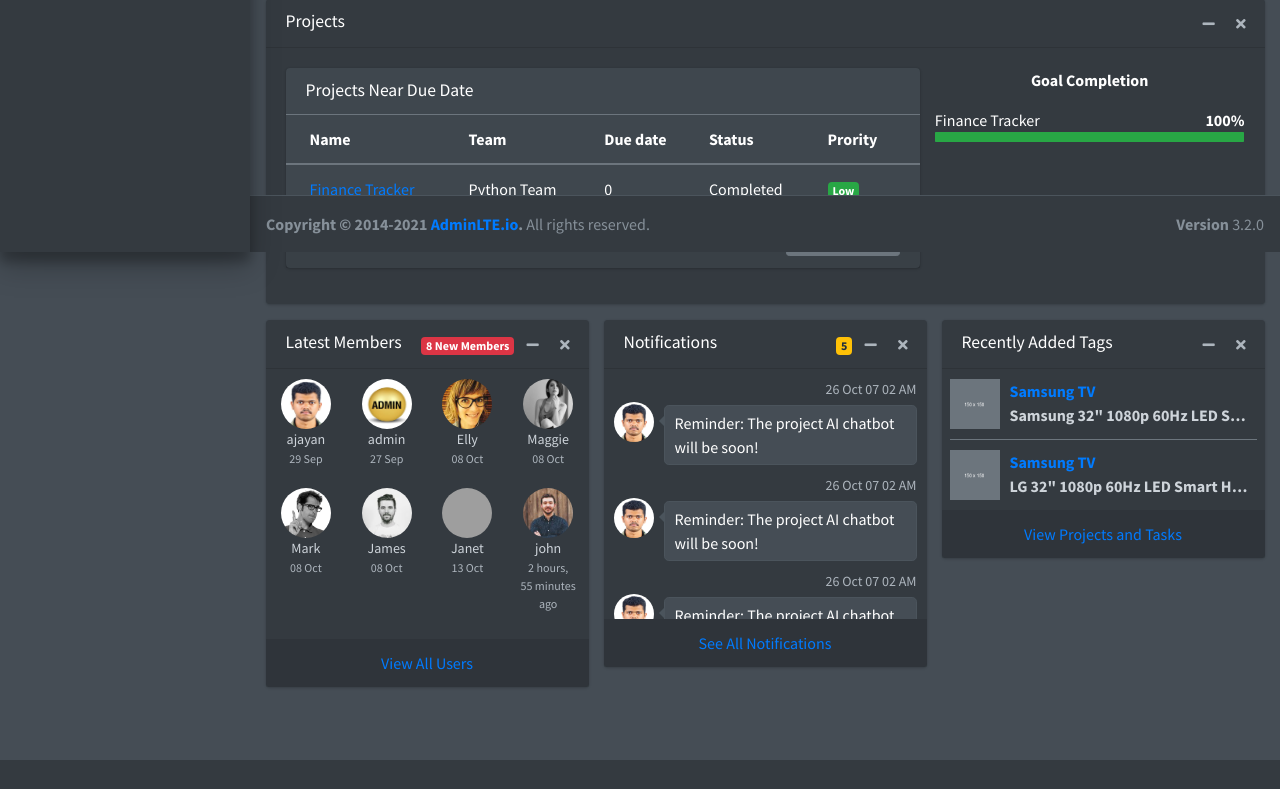
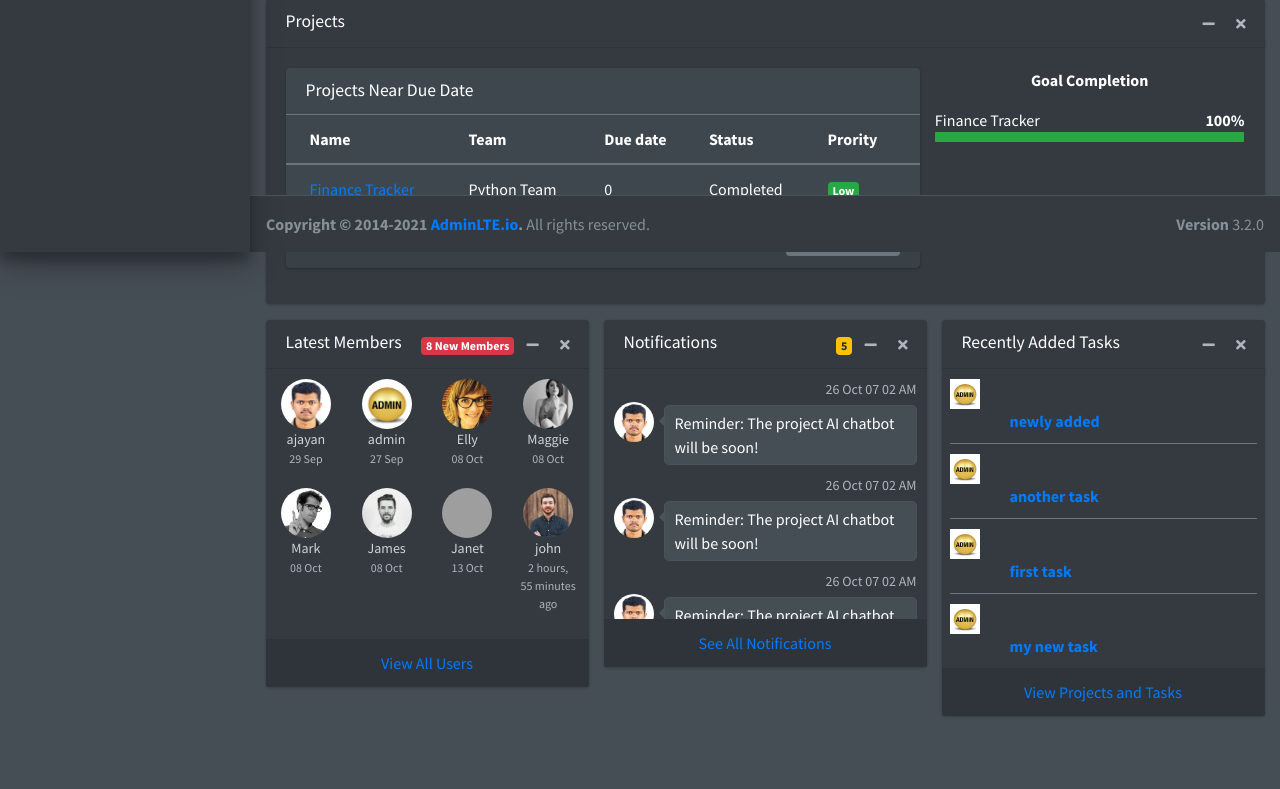
Before and after one commit to ajayakumar4741/project-management-system, a Django app: page / in a window 1280 px wide. Shown: the part 548-1337 px from the top of the page. Before the commit the page ends 1308 px from the top, so only its background shows below. Run offline with Django 5.2, Linux system fonts and the light colour scheme; a user stored in the database is signed in; data comes from the database, SQL or seed files in the repository; parts of the project's set-up code (start-up, migrations or seed data) failed here and were passed over; some libraries are stand-ins or nearby versions; grey boxes are pictures that could not be loaded.

Commit message:
modified frontend

```diff
--- a/accounts/templates/dashboard.html
+++ b/accounts/templates/dashboard.html
@@ -380,7 +380,7 @@
             <!-- PRODUCT LIST -->
             <div class="card">
               <div class="card-header">
-                <h3 class="card-title">Recently Added Tags</h3>
+                <h3 class="card-title">Recently Added Tasks</h3>
 
                 <div class="card-tools">
                   <button type="button" class="btn btn-tool" data-card-widget="collapse">
@@ -396,40 +396,28 @@
                 <ul class="products-list product-list-in-card pl-2 pr-2">
 
                   <!-- Tag Item -->
+                   {% for task in latest_tasks %}
                   <li class="item">
-                    <div class="product-img">
-                      <img src="{% static 'dist/img/default-150x150.png' %}" alt="Product Image" class="img-size-50">
+                    <div class="product-image">
+                      <img src="{{request.user.profile.profile_picture_url}}" alt="User Profile Pic" height="30" width="30">
                     </div>
                     <div class="product-info">
-                      <a href="javascript:void(0)" class="product-title">Samsung TV
+                      <a href="" class="product-title">{{task.name}}
 
                       <span class="product-description">
-                        Samsung 32" 1080p 60Hz LED Smart HDTV.
+                        {{task.description}}
                       </span>
                     </div>
                   </li>
+                  {% endfor %}
                   <!-- /.item -->
 
-                       <!-- Tag Item -->
-                       <li class="item">
-                        <div class="product-img">
-                          <img src="{% static 'dist/img/default-150x150.png' %}" alt="Product Image" class="img-size-50">
-                        </div>
-                        <div class="product-info">
-                          <a href="javascript:void(0)" class="product-title">Samsung TV
-
-                          <span class="product-description">
-                            LG 32" 1080p 60Hz LED Smart HDTV.
-                          </span>
-                        </div>
-                      </li>
-                      <!-- /.item -->
 
                 </ul>
               </div>
               <!-- /.card-body -->
               <div class="card-footer text-center">
-                <a href="{% static './pages/tables/tags.html' %}" class="uppercase">View Projects and Tasks</a>
+                <a href="{% url 'accounts:user-profile' request.user.profile.id %}" class="uppercase">View Projects and Tasks</a>
               </div>
               <!-- /.card-footer -->
             </div>
--- a/accounts/views.py
+++ b/accounts/views.py
@@ -56,6 +56,7 @@
         context['latest_projects'] = latest_projects[:5]
         context['latest_project_count'] = latest_projects.count()
         context['projects_near_due_date'] = latest_projects.due_in_two_days_or_less()[:5]
+        context['latest_tasks'] = latest_tasks
         context["latest_task_count"] = latest_tasks.count()
         context['latest_members'] = latest_members[:8]
         context['latest_member_count'] = latest_members.count()
```
